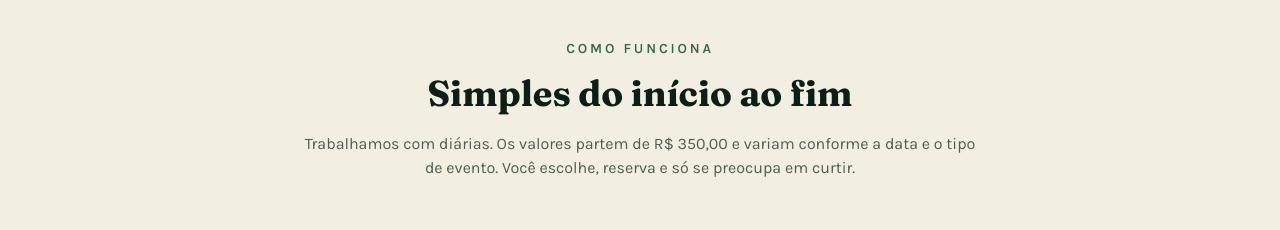
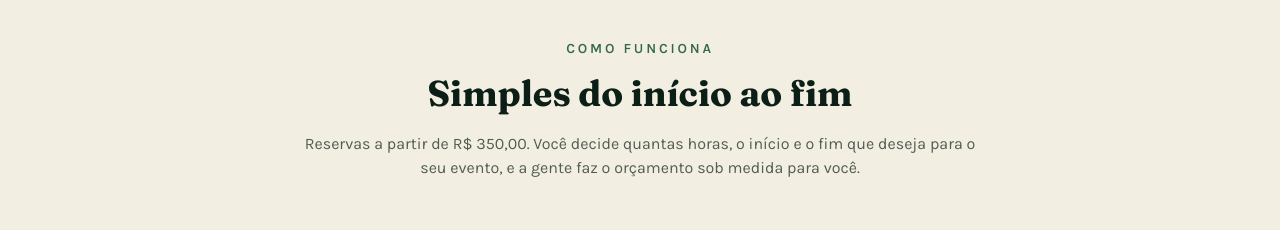
Before and after one commit to larissaalinee/espaco-para-eventos, a Next.js app: page / in a window 1280 px wide. Shown: the part 860-1090 px from the top of the page. Built offline with nearby package versions, Linux system fonts and the light colour scheme.

Commit message:
Texto de abertura do Como funciona

```diff
--- a/app/components/how-it-works.tsx
+++ b/app/components/how-it-works.tsx
@@ -80,9 +80,9 @@ export function HowItWorks() {
             Simples do início ao fim
           </h2>
           <p className="mt-4 text-base text-forest-950/70">
-            Trabalhamos com diárias. Os valores partem de R$ 350,00 e variam
-            conforme a data e o tipo de evento. Você escolhe, reserva e só se
-            preocupa em curtir.
+            Reservas a partir de R$ 350,00. Você decide quantas horas, o início
+            e o fim que deseja para o seu evento, e a gente faz o orçamento
+            sob medida para você.
           </p>
         </div>
 
```
